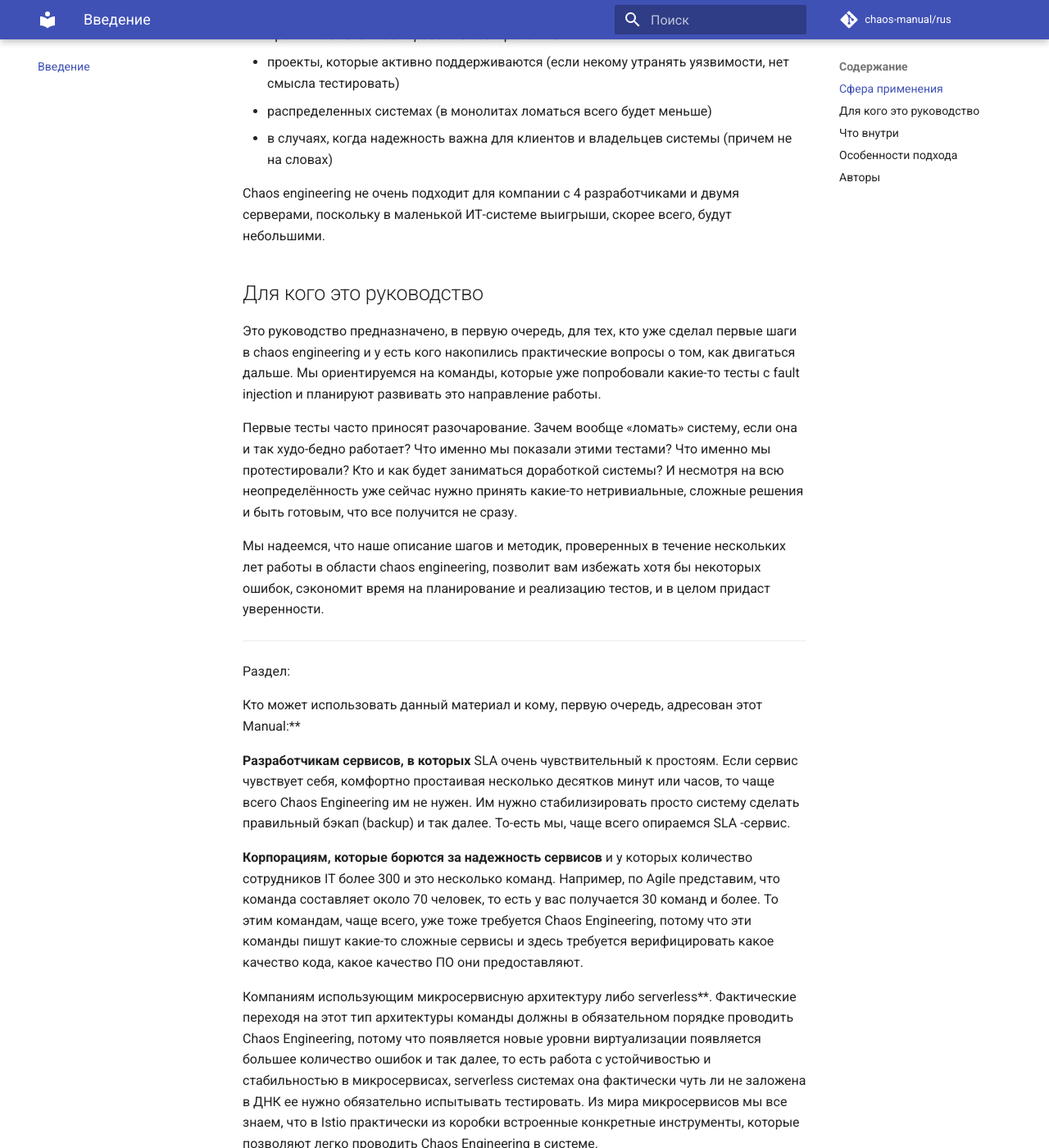
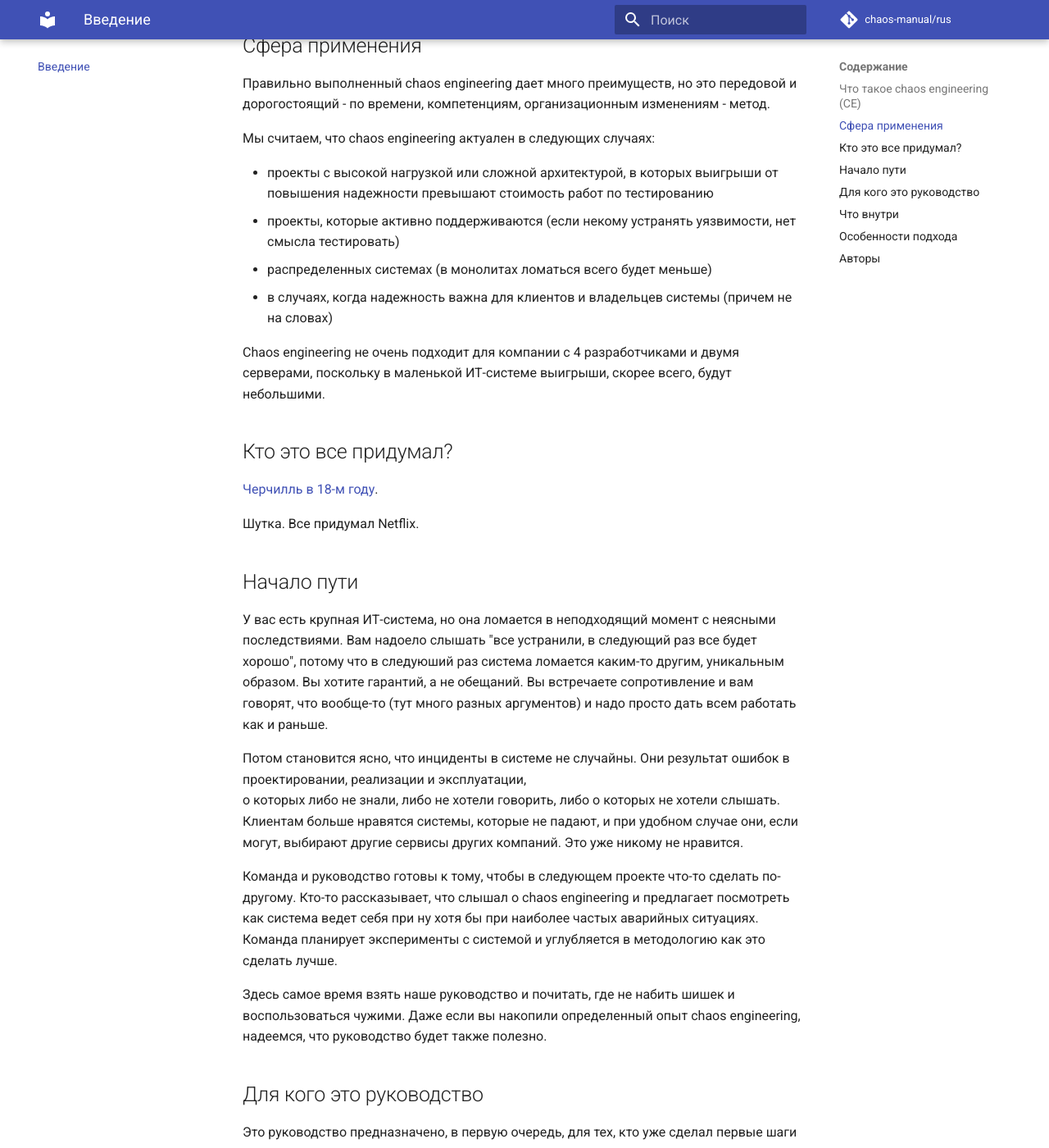
Before and after one commit to chaos-manual/rus, an MkDocs documentation site: the page built from documentation-ru/index.md, in a window 1280 px wide and 1400 px high, scrolled down 500 px. Shown: the whole window at 82% size. Built offline with MkDocs 1.6.1 and Material for MkDocs 9.7.7, drawn with Linux system fonts in a browser that asks for light colours; comment, search, counter and statistics services are not loaded; some of the changed text lies outside the part shown.

Commit message:
todo: finish index + roadmap

```diff
--- a/documentation-ru/index.md
+++ b/documentation-ru/index.md
@@ -1,20 +1,58 @@
 # Введение
 
-В этом руководстве мы описываем процесс сhaos engineering (CE), в том виде как он применяется в крупных высоконагруженных системах. Мы разбираем конкретные случаи поиска и устранения сбоев и отвечаем
-на возникающие вопросы наших читателей.
+В этом руководстве мы описываем процесс сhaos engineering (CE), в том виде как он применяется для повышения надежности и управляемости крупных высоконагруженных систем. Мы разбираем конкретные случаи поиска и устранения сбоев и отвечаем на возникающие вопросы читателей.
+
+## Что такое сhaos engineering (CE)
+
+Наше рабочее определение - сhaos engineering (CE) это подтверждение
+надежности сложных информационных систем путем внесения
+контролируемого разрушения для их ограниченной части.
 
 ## Cфера применения
 
-Правильно выполненный сhaos engineering дает мног преимуществ, но это передовой и дорогостоящий (по времени, компетенциям, организационным изменениям) метод.
+Правильно выполненный сhaos engineering дает много преимуществ, но это передовой и дорогостоящий - по времени, компетенциям, организационным изменениям - метод.
 
 Мы считаем, что сhaos engineering актуален в следующих случаях:
 
-- проекты с высокой нагрузкой или сложной арзхитектурой, в которых выигрыши превышают стоимость работ по тестированию
-- проекты, которые активно поддерживаются (если некому утранять уязвимости, нет смысла тестировать)
+- проекты с высокой нагрузкой или сложной архитектурой, в которых выигрыши от повышения надежности
+  превышают стоимость работ по тестированию
+- проекты, которые активно поддерживаются (если некому устранять уязвимости, нет смысла тестировать)
 - распределенных системах (в монолитах ломаться всего будет меньше)
 - в случаях, когда надежность важна для клиентов и владельцев системы (причем не на словах)
 
 Сhaos engineering не очень подходит для компании с 4 разработчиками и двумя серверами, поскольку в маленькой ИТ-системе выигрыши, скорее всего, будут небольшими.
+
+
+## Кто это все придумал?
+
+[Черчилль в 18-м году](https://www.youtube.com/watch?v=f78sNWsg7NM).
+
+Шутка. Все придумал Netflix.
+
+
+## Начало пути
+
+У вас есть крупная ИТ-система, но она ломается в неподходящий
+момент с неясными последствиями. Вам надоело слышать "все устранили,
+в следующий раз все будет хорошо", потому что в следуюший раз система ломается
+каким-то другим, уникальным образом. Вы хотите гарантий, а не обещаний.
+Вы встречаете сопротивление и вам говорят, что вообще-то (тут много разных
+аргументов) и надо просто дать всем работать как и раньше.
+
+Потом становится ясно, что инциденты в системе не случайны. Они
+результат ошибок в проектировании, реализации и эксплуатации,
+о которых либо не знали, либо не хотели говорить, либо о которых не хотели слышать.
+Клиентам больше нравятся системы, которые не падают, и при удобном случае
+они, если могут, выбирают другие сервисы других компаний. Это уже никому не нравится.
+
+Команда и руководство готовы к тому, чтобы в следующем проекте что-то сделать
+по-другому. Кто-то рассказывает, что слышал о сhaos engineering и предлагает посмотреть
+как система ведет себя при ну хотя бы при наиболее частых аварийных ситуациях. Команда
+планирует эксперименты с системой и углубляется в методологию как это сделать лучше.
+
+Здесь самое время взять наше руководство и почитать, где не набить
+шишек и воспользоваться чужими. Даже если вы накопили определенный опыт
+сhaos engineering, надеемся, что руководство будет также полезно.
 
 ## Для кого это руководство
 
@@ -32,22 +70,23 @@
 Кто может использовать данный материал и кому, первую очередь,
 адресован этот Manual:**
 
-**Разработчикам сервисов, в которых** SLA очень
-чувствительный к простоям. Если сервис чувствует себя, комфортно
-простаивая несколько десятков минут или часов, то чаще всего Chaos
-Engineering им не нужен. Им нужно стабилизировать просто систему сделать
-правильный бэкап (backup) и так далее. То-есть мы, чаще всего опираемся
-SLA -сервис.
+- **Разработчикам тех сервисов, которые очень чувствительны к времени простоя.**
+Если пользователи вашего сервиса чувствуют себя комфортно,
+при его падении на несколько десятков минут или даже часов, то чаще
+всего сhaos еngineering здесть просто не нужен. В этам случае
+нужно просто стабилизировать систему, делать правильное и своевременное
+резервное копирование и работать процедрами над восстановления системы.
 
-**Корпорациям, которые борются за** **надежность сервисов** и у которых
-количество сотрудников IT более 300 и это несколько команд. Например, по
-Agile представим, что команда составляет около 70 человек, то есть у вас
-получается 30 команд и более. То этим командам, чаще всего, уже тоже
-требуется Chaos Engineering, потому что эти команды пишут какие-то
-сложные сервисы и здесь требуется верифицировать какое качество кода,
-какое качество ПО они предоставляют.
+- **Корпорациям, которые борются за надежность сервисов**, и у которых
+количество сотрудников IT более 300. Представим, что команда составляет около
+7-10 человек, то есть у вас получается 30 команд и более. Эти команды,
+скорее всего, пишут какие-то сложные сервисы и для них требуется верифицировать
+как качество кода, так и стабильность работы систем в стадии эксплуатации.
+Требуется chaos engineering, потому что без сопоставимой методики
+мы никогда не узнаем, как определить состояние, уязвимости и поведение
+системы в стрессовых условиях.
 
-Компаниям использующим микросервисную архитектуру либо serverless**.
+- **Компаниям, использующим микросервисную архитектуру, либо serverless.**.
 Фактические переходя на этот тип архитектуры команды должны в
 обязательном порядке проводить Chaos Engineering, потому что появляется
 новые уровни виртуализации появляется большее количество ошибок и так
--- /dev/null
+++ b/requirements.txt
@@ -0,0 +1,4 @@
+mkdocs
+mkdocs-material
+mkdocs-minify-plugin
+mkdocs-material-extensions
```
Also changed, not shown: other parts of documentation-ru/index.md (+2 -2 lines).
